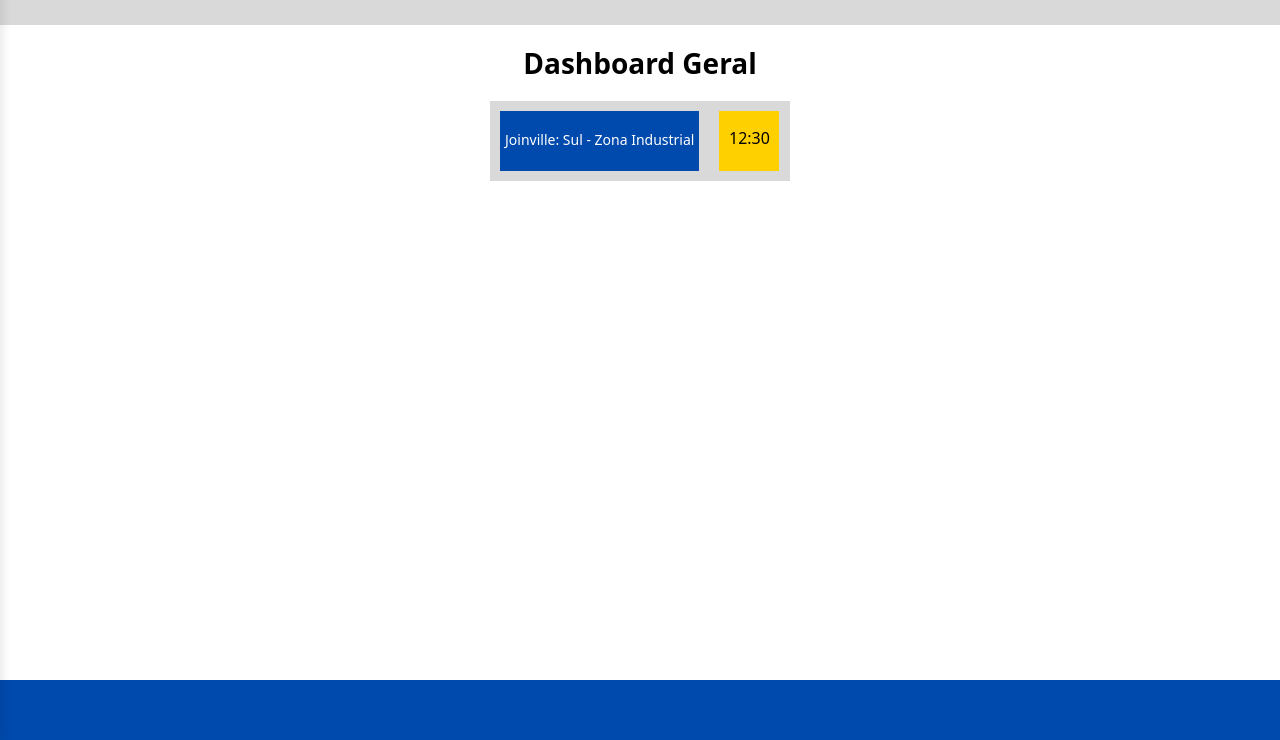
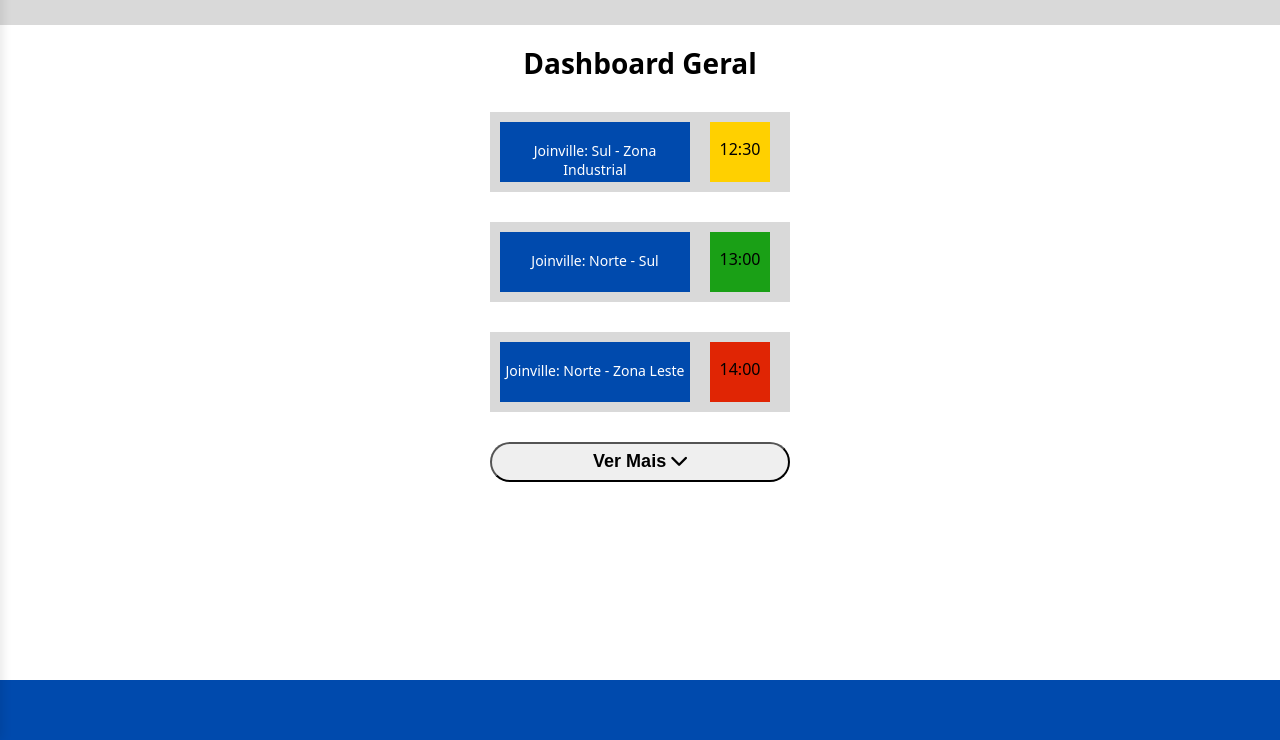
Before and after one commit to Prussematheus/MockUp, a PHP site: page /public/dashboard.html in a window 1280 px wide. Shown: the part 60-800 px from the top of the page. Run offline with PHP 8.4, Linux system fonts and the light colour scheme.

Commit message:
Add - Página de Dashboard Geral finalizada

```diff
--- a/css/style.css
+++ b/css/style.css
@@ -344,6 +344,7 @@ h1{
     flex-direction: row;
     flex-wrap: wrap;
     justify-content: center;
+    margin: 30px;
 }
 
 .dashboard-fundo{
@@ -357,19 +358,47 @@ h1{
     background-color: #004aad;
     color: white;
     height: 60px;
+    width: 190px;
     margin: 10px;
     font-size: 14px;
+    text-align: center;
 }
 
 .rota{
     padding: 5px;
 }
 
-.dashboard-horario{
+.dashboard-horario-um{
     background-color:rgb(255, 208, 0);
+    height: 60px;
+    width: 60px;
+    text-align: center;
+    margin: 10px;
+}
+
+.dashboard-horario-dois{
+    background-color:rgb(26, 160, 22);
     height: 60px;
     width: 60px;
     text-align: center;
     margin: 10px;
 
 }
+
+.dashboard-horario-tres{
+    background-color:rgb(224, 37, 4);
+    height: 60px;
+    width: 60px;
+    text-align: center;
+    margin: 10px;
+
+}
+
+
+.verMais{
+   width: 300px;
+   height: 40px;
+   border-radius: 20px;
+   font-size: 18px;
+   font-weight: bold;
+}
--- a/public/dashboard.html
+++ b/public/dashboard.html
@@ -102,12 +102,37 @@
             <div class="dashboard-rota">
                 <p class="rota">Joinville: Sul - Zona Industrial</p>
             </div>
-            <div class="dashboard-horario">
+            <div class="dashboard-horario-um">
                 <p>12:30</p>
             </div>
         </div>
     </div>
 
+    <div class="dashboard-container">
+        <div class="dashboard-fundo">
+            <div class="dashboard-rota">
+                <p class="rota">Joinville: Norte - Sul</p>
+            </div>
+            <div class="dashboard-horario-dois">
+                <p>13:00</p>
+            </div>
+        </div>
+    </div>
+
+    <div class="dashboard-container">
+        <div class="dashboard-fundo">
+            <div class="dashboard-rota">
+                <p class="rota">Joinville: Norte - Zona Leste</p>
+            </div>
+            <div class="dashboard-horario-tres">
+                <p>14:00</p>
+            </div>
+        </div>
+    </div>
+
+    <div class="container">
+        <button class="verMais">Ver Mais <i class="fas fa-chevron-down"></i></button>
+    </div>
 
     <footer class="fixarRodape">
 
```
